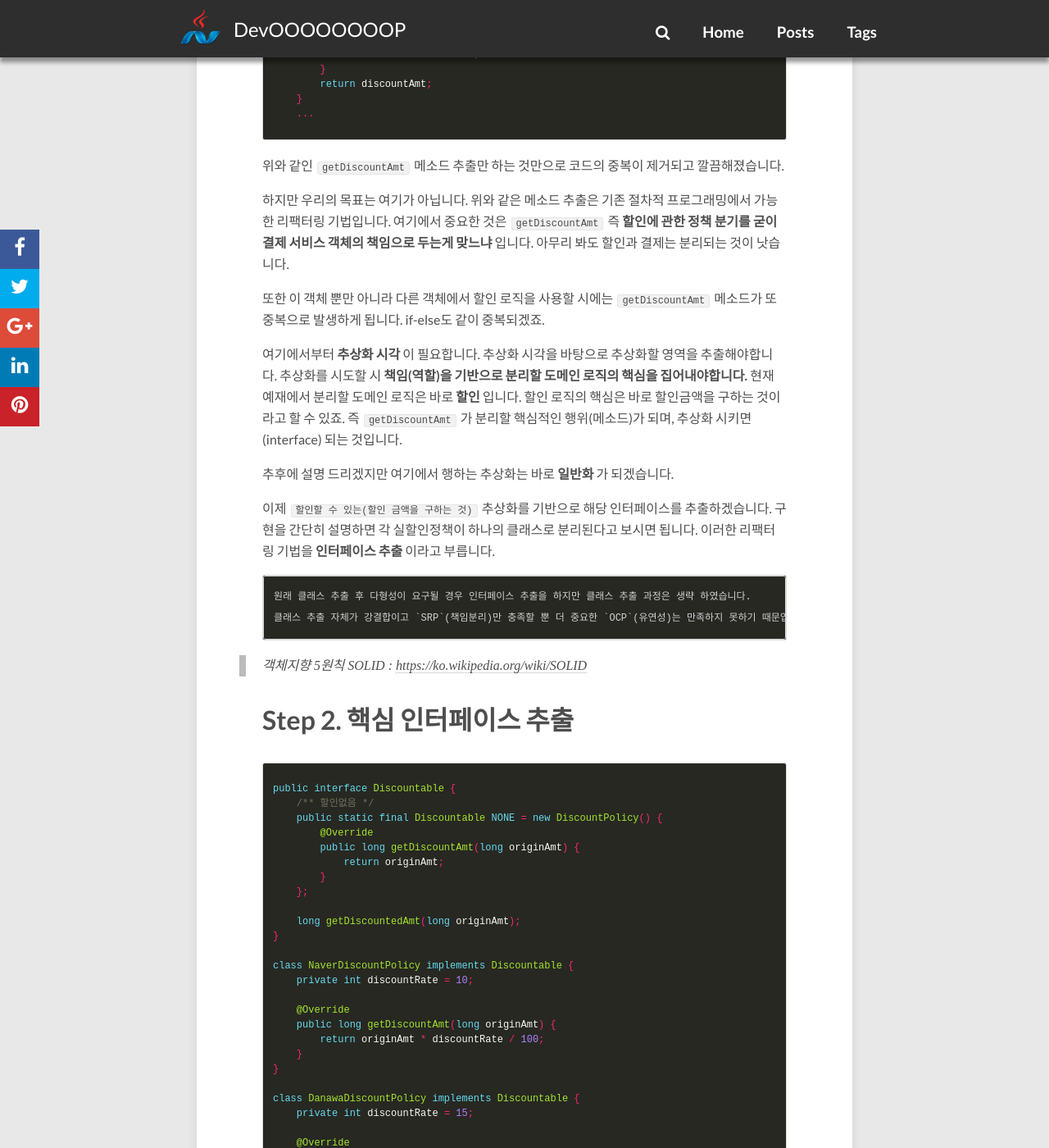
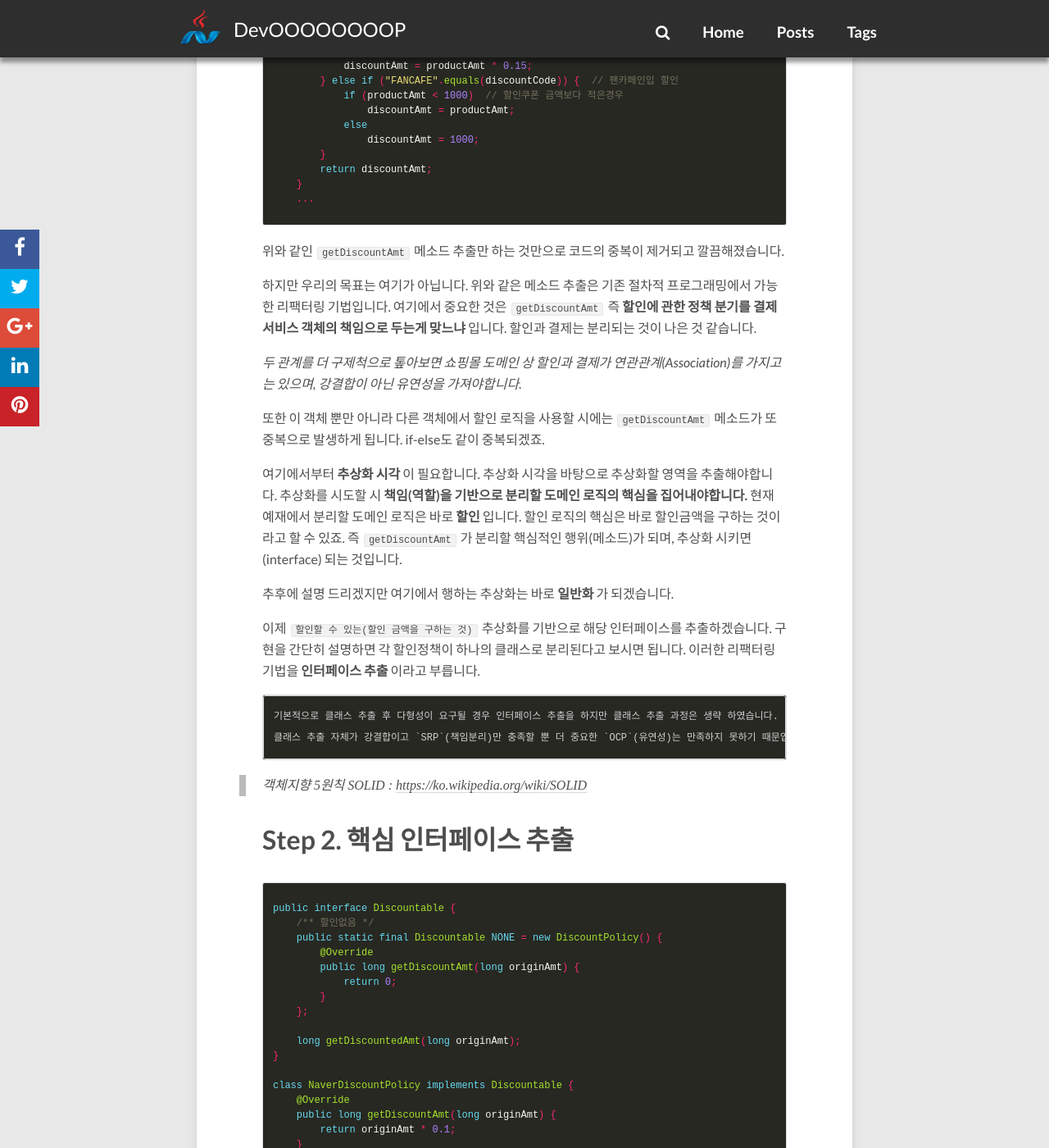
Before and after one commit to redutan/redutan.github.io, a Jekyll site: the page built from _posts/2016/2016-03-31-anti-oop-if.markdown, in a window 1280 px wide and 1400 px high, scrolled down 2764 px. Shown: the whole window at 82% size. Built offline with Jekyll 4.4.1, drawn with Linux system fonts in a browser that asks for light colours; nearby versions of some CDN libraries; comment, search, counter and statistics services are not loaded; some of the changed text lies outside the part shown.

Commit message:
포스팅 수정

```diff
--- a/_posts/2016/2016-03-31-anti-oop-if.markdown
+++ b/_posts/2016/2016-03-31-anti-oop-if.markdown
@@ -11,11 +11,16 @@
 하지만 절차적 프로그래밍에서 객체지향적 프로그래밍으로 **패러다임 전환** 이 일어나면서 로직 분기문은
 과거 절차적 프로그래밍의 유산으로 객체지향적 사고방식을 방해하는 요소 중 하나가 되었습니다.
 
-제가 현업에서 업무를 진행할 시 팀원들에게 가장 많이 하는 말 중에 하나가 **가능한 분기문을 없애야하 한다.**
+제가 현업에서 업무를 진행할 시 팀원들에게 가장 많이 하는 말 중에 하나가 **가능한 분기문을 없애야 한다.**
 입니다. 그런데 해당 내용에 대해서 말로써 표현을 할려고하니 이해가 힘든부분이 있어서 이렇게 포스팅을 하게
 되었습니다.
 
-**단순 반복적인 분기문을 최소화하려는 노력을 기울이면 그 댓가로 객체지향적 사고와 코드** 를 얻을 수 있습니다.
+_단순 반복적인 분기문을 최소화하려는 노력을 기울이면 그 댓가로 객체지향적 사고와 코드_ 를 얻을 수 있습니다.
+
+> 좀 더 일반화 하면 [DRY(중복배제)][c7510147] 를 지킬려고 하는-boiler plate한 코드를 줄일려는- 노력을 하다 보면
+그 해답 중 하나인 **객체지향적 사고방식** 을 얻을 수 있습니다.
+
+  [c7510147]: https://ko.wikipedia.org/wiki/%EC%A4%91%EB%B3%B5%EB%B0%B0%EC%A0%9C "DRY"
 
 아래 예제를 통해서 알아보겠습니다.
 
@@ -56,7 +62,7 @@
         // 상품금액
         long productAmt = ...;
         // 할인정책 (NAVER:네이버검색-10%, DANAWA:다나와검색-15% FANCAFE:팬카페-1000원)
-        String discountCode = ...
+        String discountCode = ...;
 
         // 결제금액
         long paymentAmt = 0;
@@ -74,11 +80,12 @@
         }
         ...
     }
+    ...
 {% endhighlight %}
 
 같은 유형의 분기문이 메소드 곳곳에서 발견됩니다.
 
-위와 같은 코드가 보이면 일반적으로 중복 제거를 위해서 **메소드 추출** 를 통한 리팩토링을 하게 됩니다.
+위와 같은 코드가 보이면 일반적으로 중복 제거를 위해서 **메소드 추출** 을 통한 리팩토링을 하게 됩니다.
 
 # Step 1. 메소드 추출
 
@@ -89,7 +96,7 @@
         // 상품금액
         long productAmt = ...;
         // 할인정책 (NAVER:네이버검색-10%, DANAWA:다나와검색-15% FANCAFE:팬카페-1000원)
-        String discountCode = ...
+        String discountCode = ...;
 
         // 할인금액
         long discountAmt = getDiscountAmt(discountCode, productAmt);
@@ -101,7 +108,7 @@
         // 상품금액
         long productAmt = ...;
         // 할인정책 (NAVER:네이버검색-10%, DANAWA:다나와검색-15% FANCAFE:팬카페-1000원)
-        String discountCode = ...
+        String discountCode = ...;
 
         // 결제금액
         long paymentAmt = productAmt - getDiscountAmt(discountCode, productAmt);
@@ -128,8 +135,11 @@
 위와 같인 `getDiscountAmt` 메소드 추출만 하는 것만으로 코드의 중복이 제거되고 깔끔해졌습니다.
 
 하지만 우리의 목표는 여기가 아닙니다. 위와 같은 메소드 추출은 기존 절차적 프로그래밍에서 가능한 리팩터링
-기법입니다. 여기에서 중요한 것은 `getDiscountAmt` 즉 **할인에 관한 정책 분기를 굳이 결제 서비스
-객체의 책임으로 두는게 맞느냐** 입니다. 아무리 봐도 할인과 결제는 분리되는 것이 낫습니다.
+기법입니다. 여기에서 중요한 것은 `getDiscountAmt` 즉 **할인에 관한 정책 분기를 결제 서비스
+객체의 책임으로 두는게 맞느냐** 입니다. 할인과 결제는 분리되는 것이 나은 것 같습니다.
+
+_두 관계를 더 구제척으로 톺아보면 쇼핑몰 도메인 상 할인과 결제가 연관관계(Association)를 가지고는
+있으며, 강결합이 아닌 유연성을 가져야합니다._
 
 또한 이 객체 뿐만 아니라 다른 객체에서 할인 로직을 사용할 시에는 `getDiscountAmt` 메소드가 또 중복으로
 발생하게 됩니다. if-else도 같이 중복되겠죠.
@@ -142,10 +152,10 @@
 추후에 설명 드리겠지만 여기에서 행하는 추상화는 바로 **일반화** 가 되겠습니다.
 
 이제 `할인할 수 있는(할인 금액을 구하는 것)` 추상화를 기반으로 해당 인터페이스를 추출하겠습니다.
-구현을 간단히 설명하면 각 실할인정책이 하나의 클래스로 분리된다고 보시면 됩니다. 이러한 리팩터링 기법을
+구현을 간단히 설명하면 각 할인정책이 하나의 클래스로 분리된다고 보시면 됩니다. 이러한 리팩터링 기법을
 **인터페이스 추출** 이라고 부릅니다.
 
-    원래 클래스 추출 후 다형성이 요구될 경우 인터페이스 추출을 하지만 클래스 추출 과정은 생략 하였습니다.
+    기본적으로 클래스 추출 후 다형성이 요구될 경우 인터페이스 추출을 하지만 클래스 추출 과정은 생략 하였습니다.
     클래스 추출 자체가 강결합이고 `SRP`(책임분리)만 충족할 뿐 더 중요한 `OCP`(유연성)는 만족하지 못하기 때문입니다.
 
 > 객체지향 5원칙 SOLID : [https://ko.wikipedia.org/wiki/SOLID][a18cd70a]
@@ -160,7 +170,7 @@
     public static final Discountable NONE = new DiscountPolicy() {
         @Override
         public long getDiscountAmt(long originAmt) {
-            return originAmt;
+            return 0;
         }
     };
 
@@ -168,20 +178,16 @@
 }
 
 class NaverDiscountPolicy implements Discountable {
-    private int discountRate = 10;
-
     @Override
     public long getDiscountAmt(long originAmt) {
-        return originAmt * discountRate / 100;
+        return originAmt * 0.1;
     }
 }
 
 class DanawaDiscountPolicy implements Discountable {
-    private int discountRate = 15;
-
     @Override
     public long getDiscountAmt(long originAmt) {
-        return originAmt * discountRate / 100;
+        return originAmt * 0.15;
     }
 }
 
@@ -204,7 +210,7 @@
         // 상품금액
         long productAmt = ...;
         // 할인코드 (NONE:할인없음, NAVER:네이버검색-10% 할인, FANCAFE:팬카페-1000원 할인)
-        String discountCode = ...
+        String discountCode = ...;
         // 할인정책
         Discountable discountPolicy = getDiscounter(discountCode);
 
@@ -218,7 +224,7 @@
         // 상품금액
         long productAmt = ...;
         // 할인코드 (NONE:할인없음, NAVER:네이버검색-10% 할인, FANCAFE:팬카페-1000원 할인)
-        String discountCode = ...
+        String discountCode = ...;
         // 할인정책
         Discountable discountPolicy = getDiscounter(discountCode);
 
@@ -300,23 +306,28 @@
 
 ### 역할(책임)
 
-- 결제 : PaymentService
-- 할인 : Discountable
-- 할인생성 : DiscounterFactory
+- 결제 : `PaymentService`
+- 할인 : `Discountable`
+- 할인생성 : `DiscounterFactory`
 
 ### 유연성확보
 
-**`DIP`를 통해서 결합성이 큰 구상클래스가 아니라 유연한 인터페이스를 바탕으로 객체 의존성 확보**
+**`DIP`를 통해서 강결합의 구상클래스가 아니라 유연한 인터페이스를 바탕으로 객체 의존성 확보**
 
 ## 클래스 다이어그램
 
 ![Factory](/attach/2016/POEAA/ClassDiagram-AntiOOP-Factory.png)
 
-팩토리 패턴의 그것과 매우 유사하다.
-
 실제로 분기문을 최소화 하기 위해서 가장 많이 사용되는 패턴이 바로 이 **추상 팩토리 패턴** 입니다.
 또한 추상 팩토리 패턴을 사용하면서 코드 중복을 없애기 위해 90% 이상 **템플릿 메소드 패턴** 을 병행해서
-사용하게 되니 두 패턴은 거의 같이 사용하게 된다고 봐도 무방하다.
+사용하게 되니 두 패턴은 거의 같이 사용하게 된다고 봐도 무방하다. _위 예제는 템플릿 메소드 패턴을 적용할
+필요가 없어서 사용하지 않았습니다._
+
+_참고로 템플릿 메소드 패턴은 자바에서 귀중한 상속(`extends`)을 사용하기 때문에 주의를 요합니다._
+주류적인 행위에 대한 것이 아니면 해당 패턴을 사용하는 것보다는 헬퍼클래스 [구성을 통한 위임][e726d400] 을 이용하는 것을 추천
+합니다.
+
+  [e726d400]: http://redutan.github.io/2016/02/26/effective-java2-chapter04#rule-16------ "Rule 16 - 계승(상속)하는 대신 구성하라"
 
 > 추상 팩토리 패턴 : [https://en.wikipedia.org/wiki/Abstract_factory_pattern][25ced73b]
 
```
Also changed, not shown: other parts of _posts/2016/2016-03-31-anti-oop-if.markdown (+7 -5 lines).
